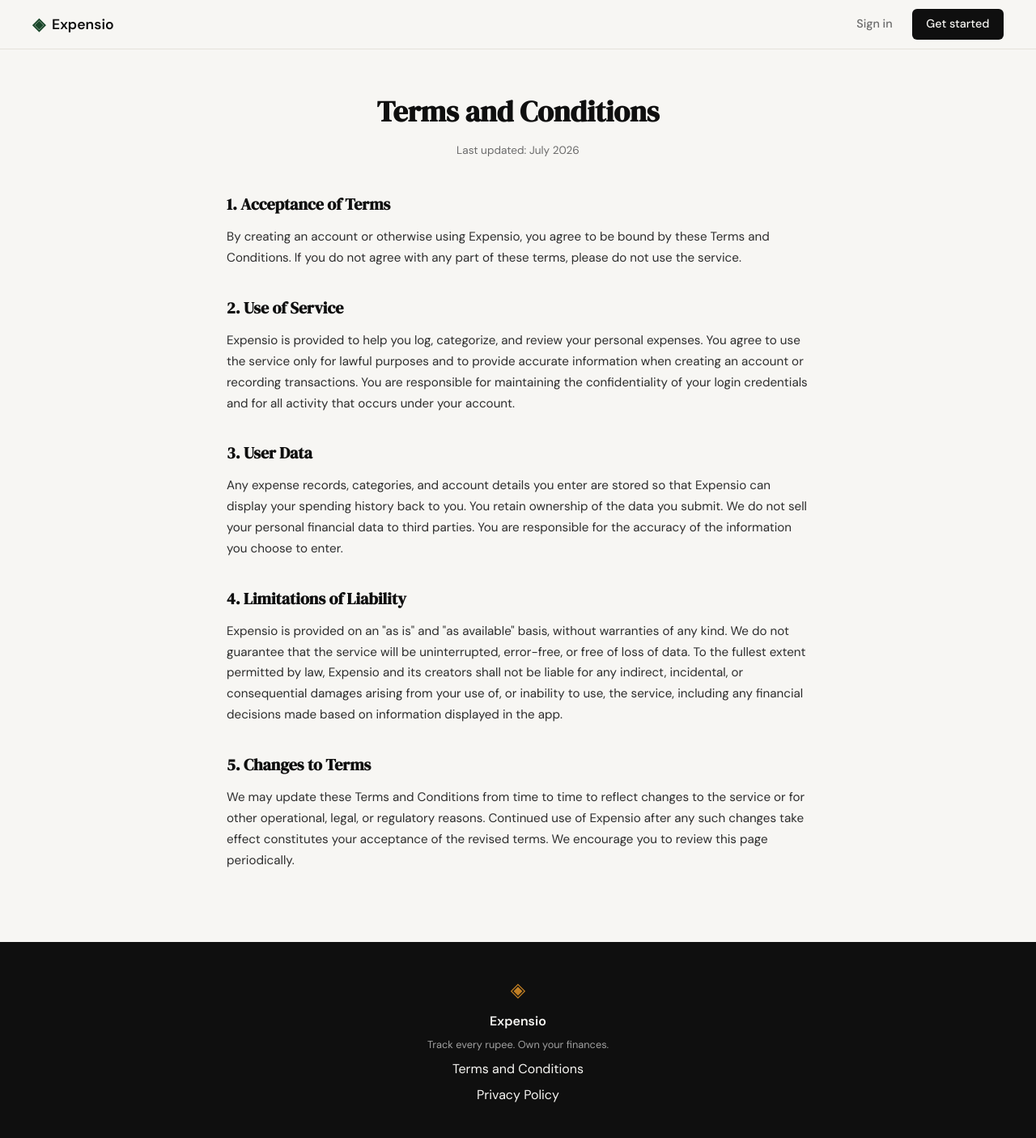
After one commit to sankalp10525/Expensio, a Flask app: page /terms in a window 1280 px wide. The commit adds this page. Shown: the whole page at 81% size. Run offline with Flask 3, Linux system fonts and the light colour scheme.

Commit message:
[Expensio][landing page added terms and conditions page route]

```diff
--- a/app.py
+++ b/app.py
@@ -20,6 +20,11 @@ def register():
 @app.route("/login")
 def login():
     return render_template("login.html")
+
+
+@app.route("/terms")
+def terms():
+    return render_template("terms.html")
 
 
 # ------------------------------------------------------------------ #
--- a/static/css/style.css
+++ b/static/css/style.css
@@ -528,3 +528,52 @@ a { color: inherit; text-decoration: none; }
     .nav-links a:not(.nav-cta) { display: none; }
     .hero { padding: 3rem 1rem 2rem; }
 }
+
+/* ------------------------------------------------------------------ */
+/* Legal pages                                                         */
+/* ------------------------------------------------------------------ */
+
+.legal-section {
+    padding: 3rem 2rem 5rem;
+}
+
+.legal-container {
+    max-width: 720px;
+    margin: 0 auto;
+}
+
+.legal-header {
+    text-align: center;
+    margin-bottom: 2.5rem;
+}
+
+.legal-title {
+    font-family: var(--font-display);
+    font-size: 2.25rem;
+    color: var(--ink);
+    margin-bottom: 0.5rem;
+}
+
+.legal-updated {
+    font-size: 0.85rem;
+    color: var(--ink-muted);
+}
+
+.legal-body h2 {
+    font-family: var(--font-display);
+    font-size: 1.25rem;
+    color: var(--ink);
+    margin-top: 2rem;
+    margin-bottom: 0.75rem;
+}
+
+.legal-body h2:first-child {
+    margin-top: 0;
+}
+
+.legal-body p {
+    font-size: 0.95rem;
+    line-height: 1.7;
+    color: var(--ink-soft);
+    margin-bottom: 0.5rem;
+}
--- a/templates/base.html
+++ b/templates/base.html
@@ -34,7 +34,7 @@
             <span class="brand-icon">◈</span>
             <span class="footer-name">Expensio</span>
             <p class="footer-copy">Track every rupee. Own your finances.</p>
-            <a href="#">Terms and Conditions</a>
+            <a href="/terms">Terms and Conditions</a>
             <a href="#">Privacy Policy</a>
         </div>
     </footer>
--- /dev/null
+++ b/templates/terms.html
@@ -0,0 +1,62 @@
+{% extends "base.html" %}
+
+{% block title %}Terms and Conditions — Expensio{% endblock %}
+
+{% block content %}
+
+<section class="legal-section">
+    <div class="legal-container">
+
+        <div class="legal-header">
+            <h1 class="legal-title">Terms and Conditions</h1>
+            <p class="legal-updated">Last updated: July 2026</p>
+        </div>
+
+        <div class="legal-body">
+            <h2>1. Acceptance of Terms</h2>
+            <p>
+                By creating an account or otherwise using Expensio, you agree to be bound by
+                these Terms and Conditions. If you do not agree with any part of these terms,
+                please do not use the service.
+            </p>
+
+            <h2>2. Use of Service</h2>
+            <p>
+                Expensio is provided to help you log, categorize, and review your personal
+                expenses. You agree to use the service only for lawful purposes and to provide
+                accurate information when creating an account or recording transactions. You are
+                responsible for maintaining the confidentiality of your login credentials and for
+                all activity that occurs under your account.
+            </p>
+
+            <h2>3. User Data</h2>
+            <p>
+                Any expense records, categories, and account details you enter are stored so that
+                Expensio can display your spending history back to you. You retain ownership of
+                the data you submit. We do not sell your personal financial data to third parties.
+                You are responsible for the accuracy of the information you choose to enter.
+            </p>
+
+            <h2>4. Limitations of Liability</h2>
+            <p>
+                Expensio is provided on an "as is" and "as available" basis, without warranties of
+                any kind. We do not guarantee that the service will be uninterrupted, error-free,
+                or free of loss of data. To the fullest extent permitted by law, Expensio and its
+                creators shall not be liable for any indirect, incidental, or consequential damages
+                arising from your use of, or inability to use, the service, including any financial
+                decisions made based on information displayed in the app.
+            </p>
+
+            <h2>5. Changes to Terms</h2>
+            <p>
+                We may update these Terms and Conditions from time to time to reflect changes to
+                the service or for other operational, legal, or regulatory reasons. Continued use
+                of Expensio after any such changes take effect constitutes your acceptance of the
+                revised terms. We encourage you to review this page periodically.
+            </p>
+        </div>
+
+    </div>
+</section>
+
+{% endblock %}
```
